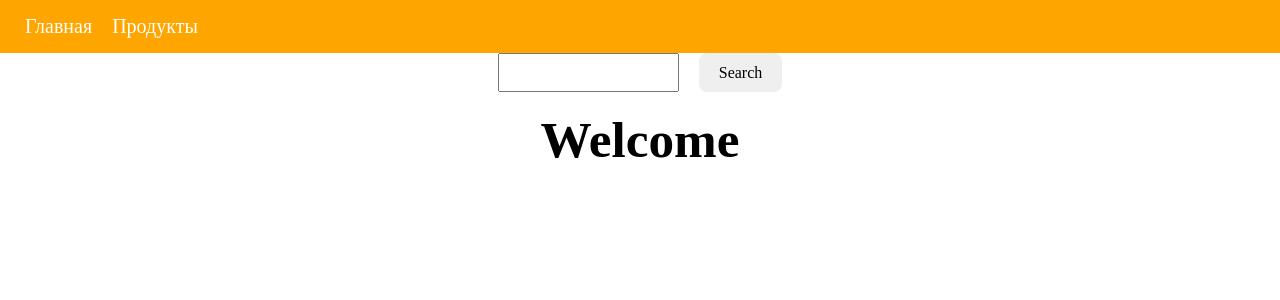
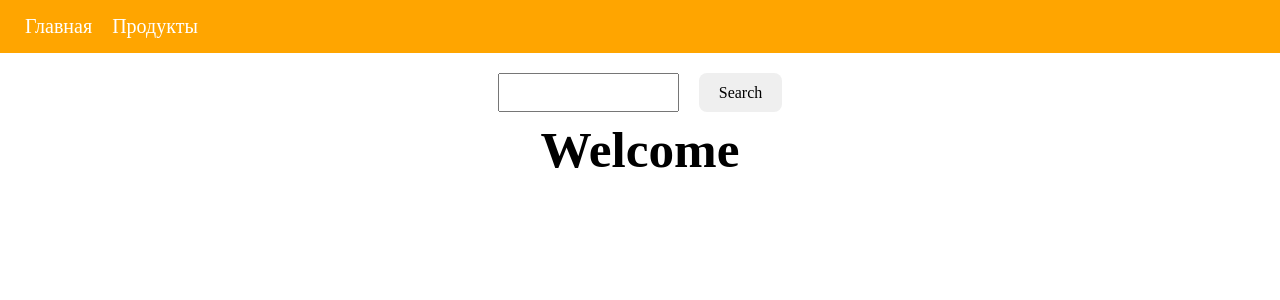
Before and after one commit to GinezisNWD/RS-React-2023Q4, a Next.js app: page / in a window 1280 px wide. Shown: the top 300 px of the page. Built offline with nearby package versions, Linux system fonts and the light colour scheme.

Commit message:
fix: fix some css rules

```diff
--- a/src/components/Pagination.tsx
+++ b/src/components/Pagination.tsx
@@ -1,5 +1,6 @@
 import React, { useEffect, useState } from 'react';
 import { useRouter } from 'next/router';
+import styles from '../styles/Pagination.module.css';
 
 export function Pagination() {
   const router = useRouter();
@@ -19,7 +20,7 @@ export function Pagination() {
     <div>
       <div
         style={{ display: 'flex', justifyContent: 'center', gap: '20px' }}
-        className="pagination"
+        className={styles.container}
       >
         <button
           onClick={() => {
--- /dev/null
+++ b/src/styles/Pagination.module.css
@@ -0,0 +1,3 @@
+.container {
+  padding: 10px 0 10px 0;
+}
--- a/src/styles/Products.module.css
+++ b/src/styles/Products.module.css
@@ -3,5 +3,6 @@
   display: flex;
   flex-wrap: wrap;
   justify-content: center;
+  padding: 10px 0 20px 0;
   gap: 20px;
 }
--- a/src/styles/Search.module.css
+++ b/src/styles/Search.module.css
@@ -1,5 +1,5 @@
 .container {
-  margin: 0 0 20px 0;
+  padding: 20px 0 10px 0;
 }
 
 .form {
```
